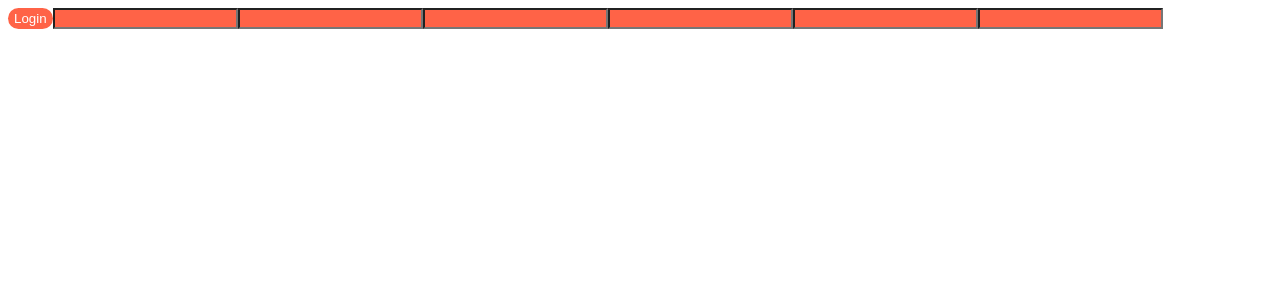
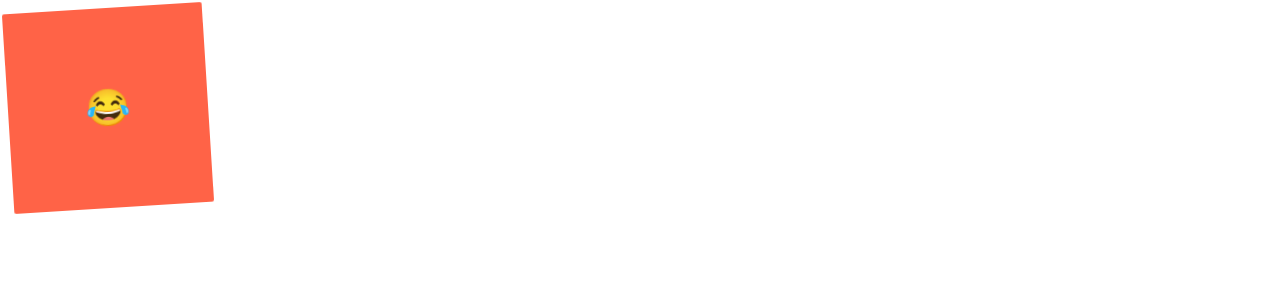
Before and after one commit to sweet-daphne/React-Master-Class, a React (Create React App) app: page / in a window 1280 px wide. Shown: the top 300 px of the page. Built offline with nearby package versions, Linux system fonts and the light colour scheme.

Commit message:
animations and pseudo selectors

```diff
--- a/src/App.js
+++ b/src/App.js
@@ -1,31 +1,49 @@
-import styled from "styled-components";
+import styled, {keyframes} from "styled-components";
 
-const Father = styled.div`
+const Wrapper = styled.div`
   display: flex;
 `;
 
-const Btn = styled.button`
-  color: white;
-  background-color: tomato;
-  border: 0;
-  border-radius: 15px;
+const rotateAnimation = keyframes`
+  0% {
+    transform: rotate(0deg);
+    border-radius: 0px;
+  }
+  50% {
+    border-radius: 100px;
+  }
+  100% {
+    transform: rotate(360deg);
+    border-radius: 0px;
+  }
 `;
 
-const Input = styled.input.attrs({required:true})`
+const Box = styled.div`
+  width: 200px;
+  height: 200px;
   background-color: tomato;
+  display: flex;
+  justify-content: center;
+  align-items: center;
+  animation:${rotateAnimation} 2s linear infinite;
+  span {
+    font-size: 36px;
+    &:hover{
+      font-size: 48px;
+    }
+    &:active{
+      opacity: 0;
+    }
+  }
 `;
 
 function App() {
   return (
-    <Father as="header">
-      <Btn>Login</Btn>
-      <Input />
-      <Input />
-      <Input />
-      <Input />
-      <Input />
-      <Input />
-    </Father>
+    <Wrapper>
+      <Box>
+        <span>😂</span>
+      </Box>
+    </Wrapper>
   );
 }
 
```
